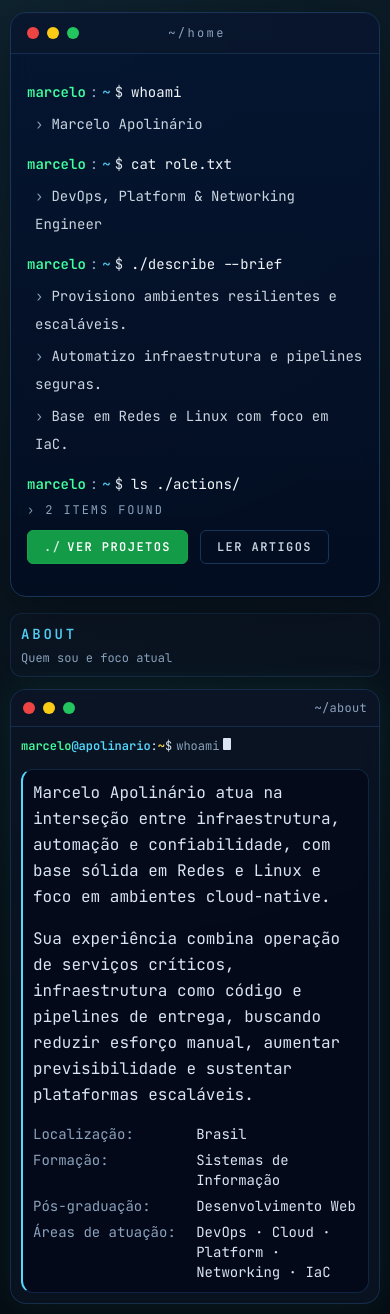
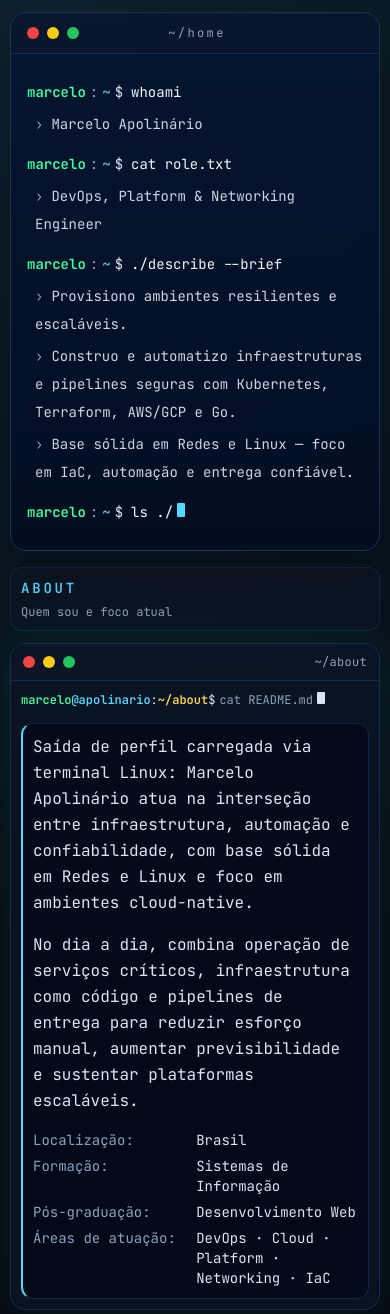
Before and after one commit to apolinario0x21/sturdy-parakeet, a Next.js app: page / in a window 390 px wide. Shown: the top 1314 px of the page. Built offline with nearby package versions, Linux system fonts and the light colour scheme.

Commit message:
Mantém animação da Hero e ajusta About para README

```diff
--- a/components/sections/About.tsx
+++ b/components/sections/About.tsx
@@ -11,15 +11,15 @@ const metadata = [
 export function About() {
   return (
     <TerminalWindow title="~/about" className="h-full">
-      <Prompt command="whoami" />
+      <Prompt path="~/about" command="cat README.md" />
       <div className="terminal-output grid gap-4 border-l-2 border-l-term-cyan">
         <div className="space-y-4">
           <p>
-            Marcelo Apolinário atua na interseção entre infraestrutura, automação e confiabilidade, com base sólida em Redes
-            e Linux e foco em ambientes cloud-native.
+            Saída de perfil carregada via terminal Linux: Marcelo Apolinário atua na interseção entre infraestrutura,
+            automação e confiabilidade, com base sólida em Redes e Linux e foco em ambientes cloud-native.
           </p>
           <p>
-            Sua experiência combina operação de serviços críticos, infraestrutura como código e pipelines de entrega, buscando
+            No dia a dia, combina operação de serviços críticos, infraestrutura como código e pipelines de entrega para
             reduzir esforço manual, aumentar previsibilidade e sustentar plataformas escaláveis.
           </p>
         </div>
--- a/components/sections/Hero.tsx
+++ b/components/sections/Hero.tsx
@@ -147,37 +147,6 @@ function CtaButton({ label, href, primary }: { label: string; href: string; prim
 
 export function Hero() {
   const { rendered, currentPromptText, done } = useTerminalAnimation();
-  const [isMobile, setIsMobile] = useState(false);
-
-  useEffect(() => {
-    const media = window.matchMedia('(max-width: 639px)');
-    const update = () => setIsMobile(media.matches);
-    update();
-    media.addEventListener('change', update);
-
-    return () => media.removeEventListener('change', update);
-  }, []);
-
-  const staticSequence: RenderedStep[] = [
-    { type: 'prompt', text: 'whoami' },
-    { type: 'output', lines: ['Marcelo Apolinário'], step: 0 },
-    { type: 'prompt', text: 'cat role.txt' },
-    { type: 'output', lines: ['DevOps, Platform & Networking Engineer'], step: 1 },
-    { type: 'prompt', text: './describe --brief' },
-    {
-      type: 'output',
-      lines: [
-        'Provisiono ambientes resilientes e escaláveis.',
-        'Automatizo infraestrutura e pipelines seguras.',
-        'Base em Redes e Linux com foco em IaC.'
-      ],
-      step: 2
-    },
-    { type: 'prompt', text: 'ls ./actions/' },
-    { type: 'cta', lines: ['Ver projetos', 'Ler artigos'], step: 3 }
-  ];
-
-  const blocks = isMobile ? staticSequence : rendered;
 
   return (
     <header className="grid w-full grid-cols-1">
@@ -193,7 +162,7 @@ export function Hero() {
         </div>
 
         <div className="min-w-0 overflow-hidden px-4 py-6 text-sm leading-7 sm:px-6 sm:text-base">
-          {blocks.map((block, index) => {
+          {rendered.map((block, index) => {
             if (block.type === 'prompt') {
               return (
                 <div key={index} className="mb-1">
@@ -226,7 +195,7 @@ export function Hero() {
             );
           })}
 
-          {!isMobile && !done && (
+          {!done && (
             <div className="mt-1">
               <PromptLine text={currentPromptText} cursor />
             </div>
```
